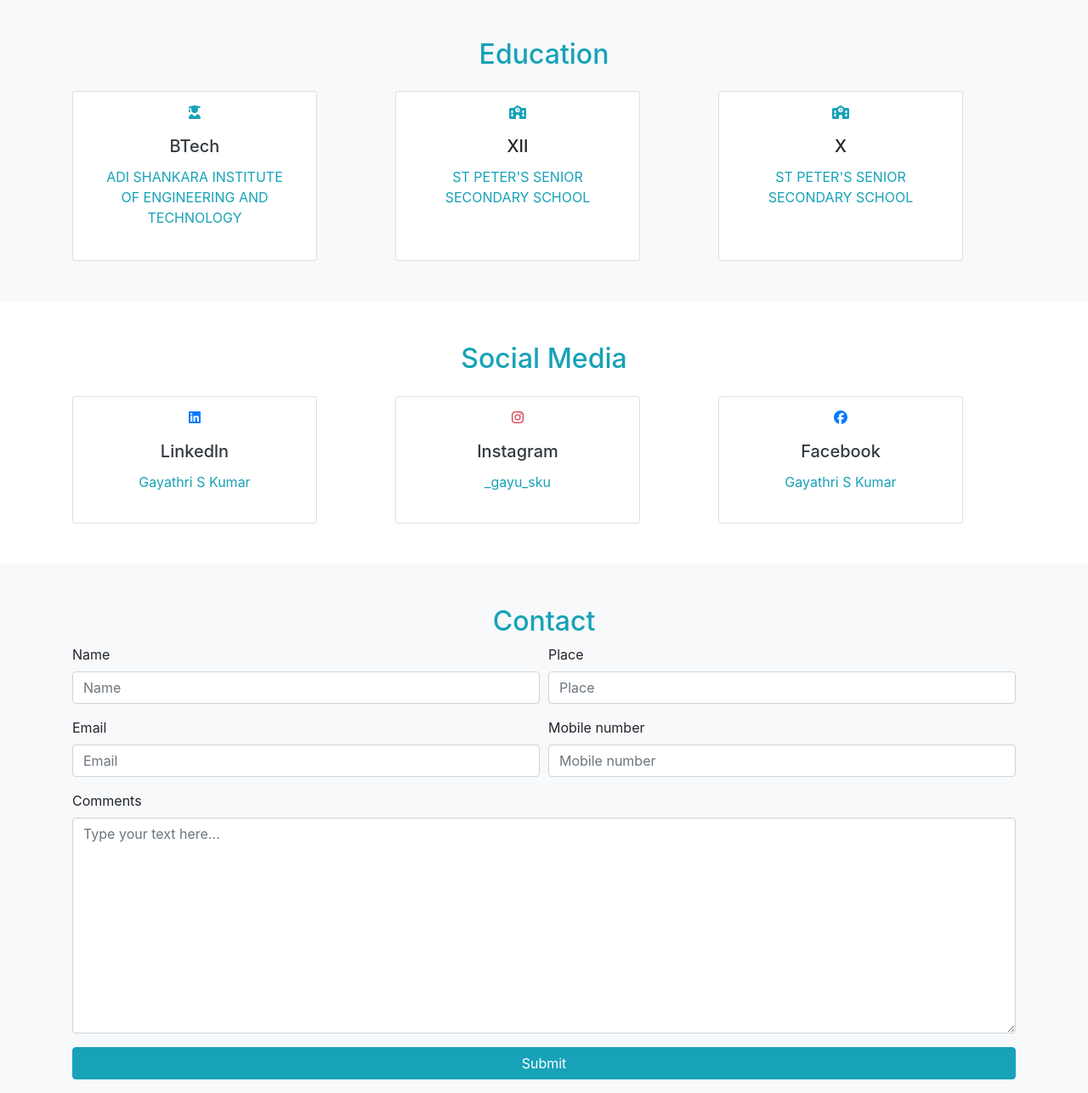
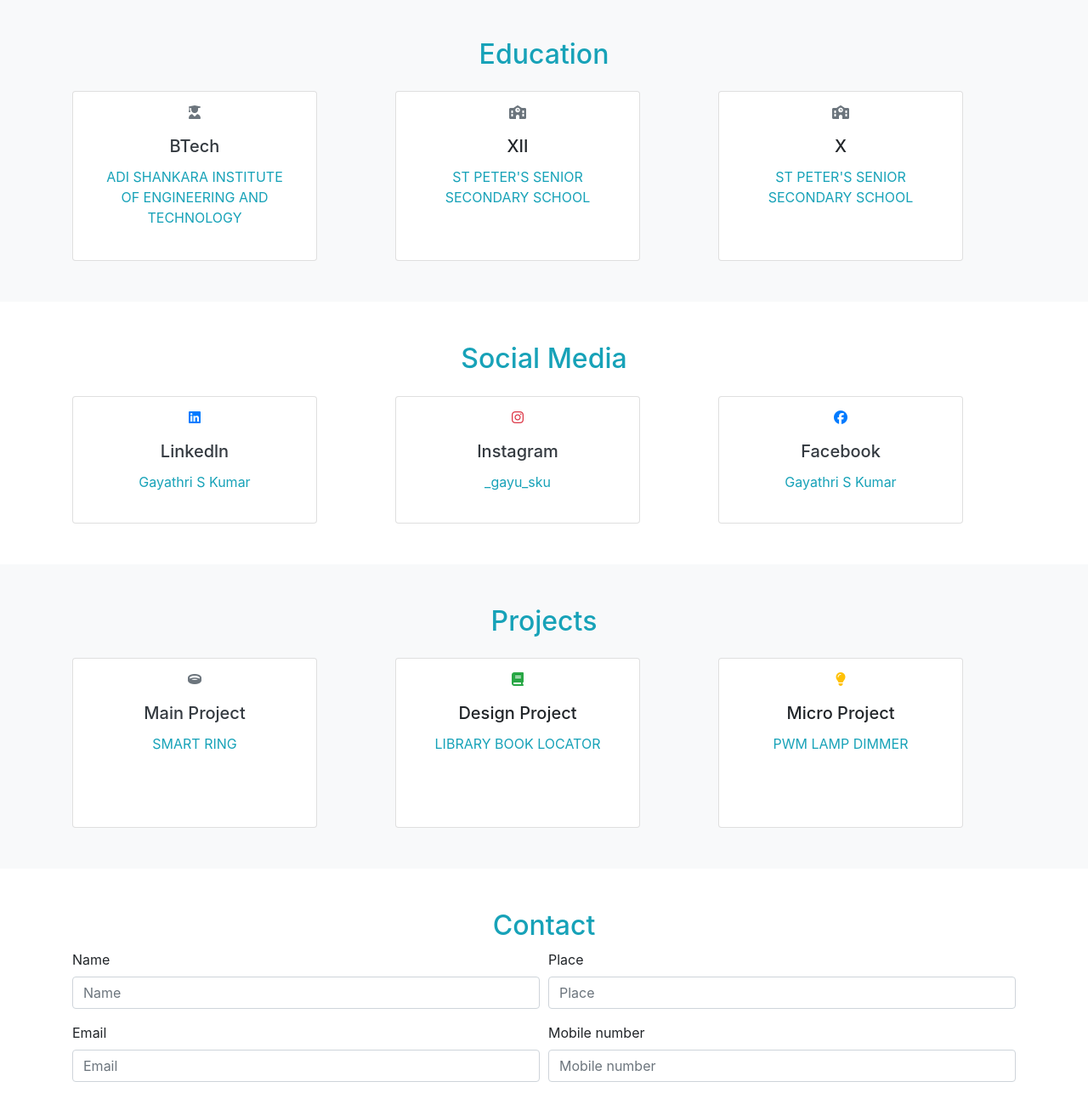
Before and after one commit to Gayathri-S-Kumar/personal-website, a plain HTML site: page index.html in a window 1280 px wide. Shown: the part 372-1658 px from the top of the page at 85% size. Drawn offline with nearby package versions, Linux system fonts and the light colour scheme.

Commit message:
final file

```diff
--- a/index.html
+++ b/index.html
@@ -33,6 +33,9 @@
                             <a class="nav-link text-white" href="#media-section">Social Media</a>
                           </li>
                           <li class="nav-item">
+                            <a class="nav-link text-white" href="#project-section">Projects</a>
+                          </li>
+                          <li class="nav-item">
                             <a class="nav-link text-white" href="#contact-section">Contact</a>
                           </li>
                       </ul>
@@ -65,7 +68,7 @@
           <div class="col-md-4">
             <a href="https://www.adishankara.ac.in" style="text-decoration: none;">
             <div class="card text-center p-3" style="height: 12.5rem; width: 18rem;">
-              <i class="fas fa-user-graduate text-info"></i>
+              <i class="fas fa-user-graduate text-secondary"></i>
                 <div class="card-body">
                 <h5 class="card-title text-dark">BTech</h5>
                 <p class="card-text text-info">ADI SHANKARA INSTITUTE OF ENGINEERING AND TECHNOLOGY</p>
@@ -76,7 +79,7 @@
 
           <div class="col-md-4">
             <div class="card text-center p-3" style="height: 12.5rem;width: 18rem;">
-              <i class="fas fa-school text-info"></i>
+              <i class="fas fa-school text-secondary"></i>
                 <div class="card-body">
                 <h5 class="card-title">XII</h5>
                 <p class="card-text text-info">ST PETER'S SENIOR SECONDARY SCHOOL</p>
@@ -87,7 +90,7 @@
 
           <div class="col-md-4">
             <div class="card text-center p-3" style="height: 12.5rem; width: 18rem;">
-              <i class="fas fa-school text-info"></i>
+              <i class="fas fa-school text-secondary"></i>
                 <div class="card-body">
                 <h5 class="card-title">X</h5>
                 <p class="card-text text-info">ST PETER'S SENIOR SECONDARY SCHOOL</p>
@@ -145,7 +148,46 @@
       </div>
     </section>
 
-    <section class="p-5 bg-light" id="contact-section">
+    <section class="p-5 bg-light" id="project-section">
+      <div class="container">
+        <h2 class="text-center text-info">Projects</h1>
+        <div class="row pt-3">
+          <div class="col-md-4">
+            <div class="card text-center p-3" style="height: 12.5rem; width: 18rem;">
+              <i class="fas fa-ring text-muted"></i>
+                <div class="card-body">
+                <h5 class="card-title text-dark">Main Project</h5>
+                <p class="card-text text-info">SMART RING</p>
+              </div>
+            </div>
+          </a>
+          </div>
+
+          <div class="col-md-4">
+            <div class="card text-center p-3" style="height: 12.5rem;width: 18rem;">
+              <i class="fas fa-book text-success"></i>
+              <div class="card-body">
+                <h5 class="card-title">Design Project</h5>
+                <p class="card-text text-info">LIBRARY BOOK LOCATOR</p>
+              </div>
+            </div>
+          </div>
+
+
+          <div class="col-md-4">
+            <div class="card text-center p-3" style="height: 12.5rem; width: 18rem;">
+              <i class="fas fa-lightbulb text-warning"></i>
+                <div class="card-body">
+                <h5 class="card-title">Micro Project</h5>
+                <p class="card-text text-info">PWM LAMP DIMMER</p>
+              </div>
+            </div>
+          </div>
+        </div>
+      </div>
+      </section>
+
+    <section class="p-5 bg-white" id="contact-section">
 <div class="container">
   <div class="row">
     <div class="col-md-12">
```
